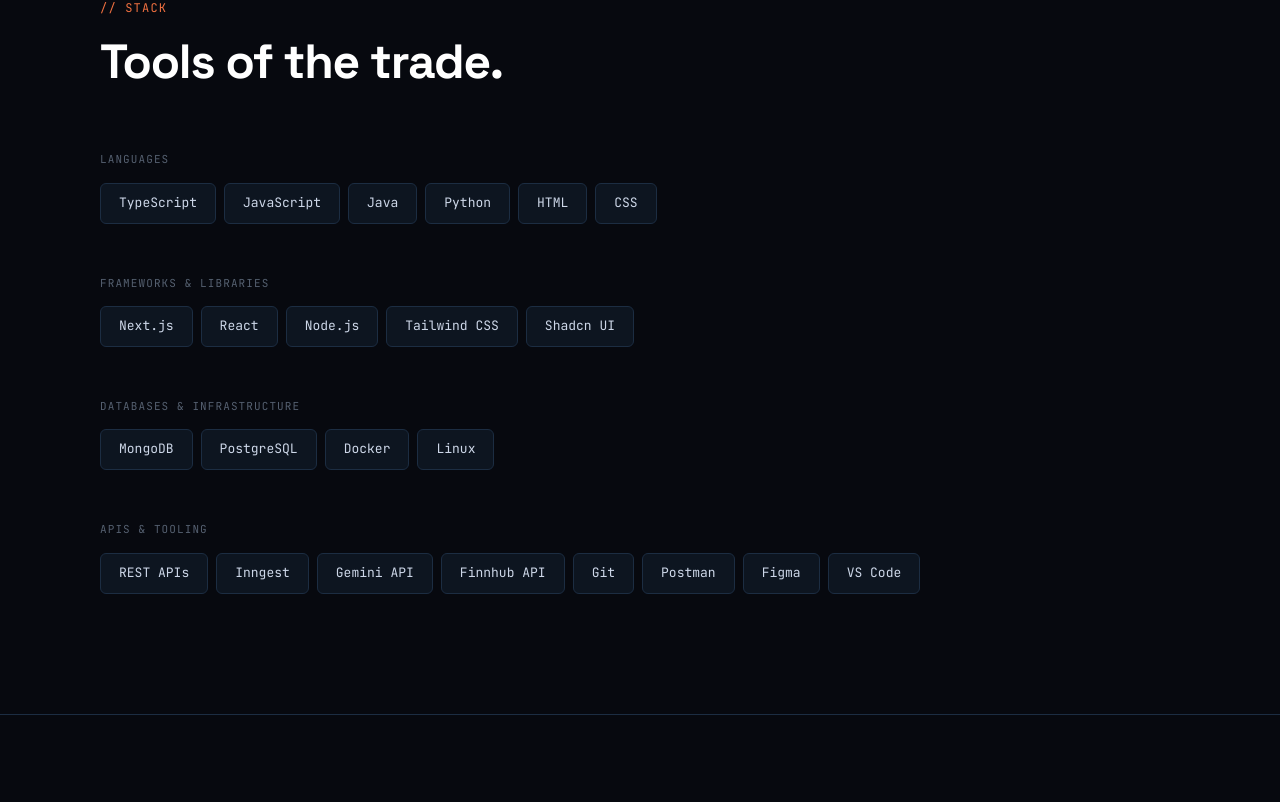
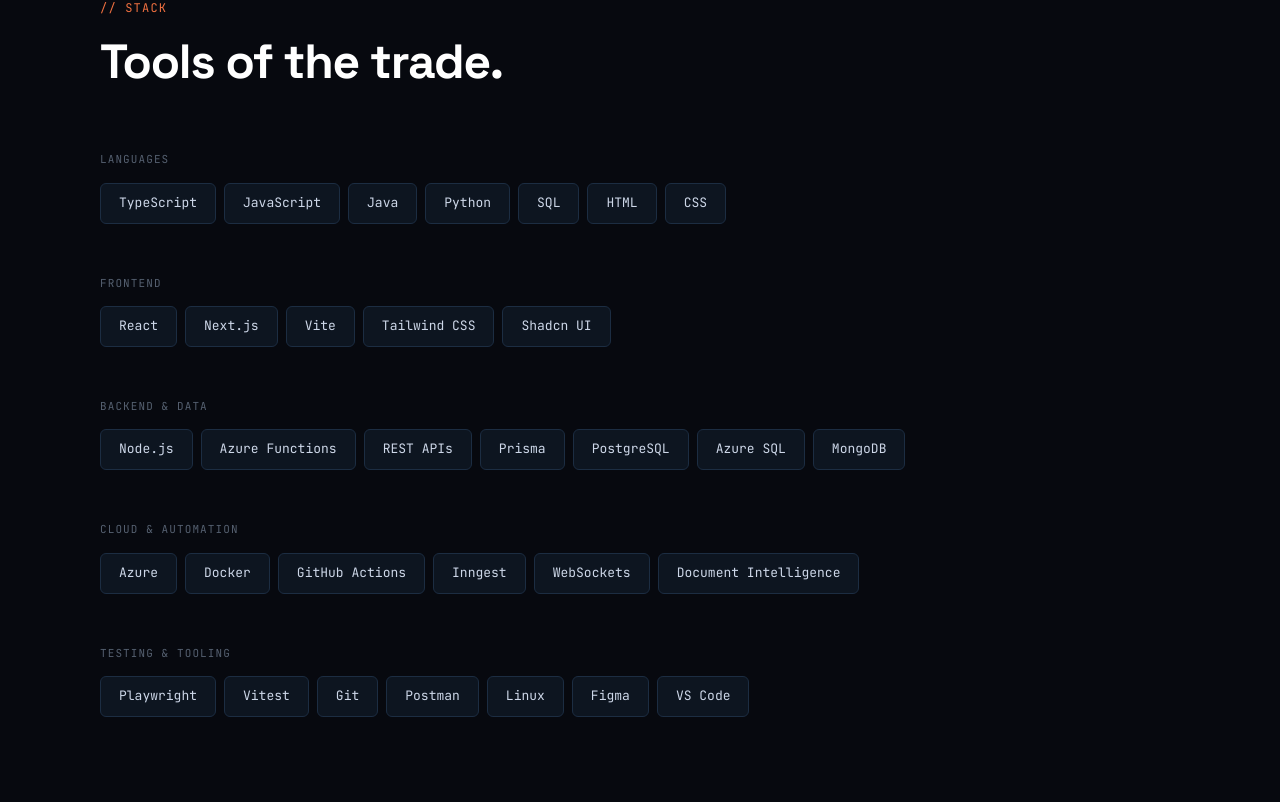
Before and after one commit to Sipisak/mark-portfolio, a React (Vite) app: page / in a window 1280 px wide. Shown: the part 1778-2580 px from the top of the page. Built offline with nearby package versions, Linux system fonts and the light colour scheme.

Commit message:
content: expand current engineering stack

```diff
--- a/src/sections/Stack.tsx
+++ b/src/sections/Stack.tsx
@@ -5,10 +5,41 @@
 import { useHover } from "../hooks/useHover";
 
 const STACK: { label: string; items: string[] }[] = [
-  { label: "Languages", items: ["TypeScript", "JavaScript", "Java", "Python", "HTML", "CSS"] },
-  { label: "Frameworks & Libraries", items: ["Next.js", "React", "Node.js", "Tailwind CSS", "Shadcn UI"] },
-  { label: "Databases & Infrastructure", items: ["MongoDB", "PostgreSQL", "Docker", "Linux"] },
-  { label: "APIs & Tooling", items: ["REST APIs", "Inngest", "Gemini API", "Finnhub API", "Git", "Postman", "Figma", "VS Code"] },
+  {
+    label: "Languages",
+    items: ["TypeScript", "JavaScript", "Java", "Python", "SQL", "HTML", "CSS"],
+  },
+  {
+    label: "Frontend",
+    items: ["React", "Next.js", "Vite", "Tailwind CSS", "Shadcn UI"],
+  },
+  {
+    label: "Backend & Data",
+    items: [
+      "Node.js",
+      "Azure Functions",
+      "REST APIs",
+      "Prisma",
+      "PostgreSQL",
+      "Azure SQL",
+      "MongoDB",
+    ],
+  },
+  {
+    label: "Cloud & Automation",
+    items: [
+      "Azure",
+      "Docker",
+      "GitHub Actions",
+      "Inngest",
+      "WebSockets",
+      "Document Intelligence",
+    ],
+  },
+  {
+    label: "Testing & Tooling",
+    items: ["Playwright", "Vitest", "Git", "Postman", "Linux", "Figma", "VS Code"],
+  },
 ];
 
 function Pill({ children }: { children: ReactNode }) {
@@ -55,8 +86,8 @@
         </FadeUp>
 
         <div style={{ display: "flex", flexDirection: "column", gap: 40 }}>
-          {STACK.map((row, ri) => (
-            <FadeUp key={ri} delay={0.15 + ri * 0.08}>
+          {STACK.map((row, rowIndex) => (
+            <FadeUp key={row.label} delay={0.15 + rowIndex * 0.08}>
               <p
                 style={{
                   fontFamily: "'JetBrains Mono',monospace",
```
